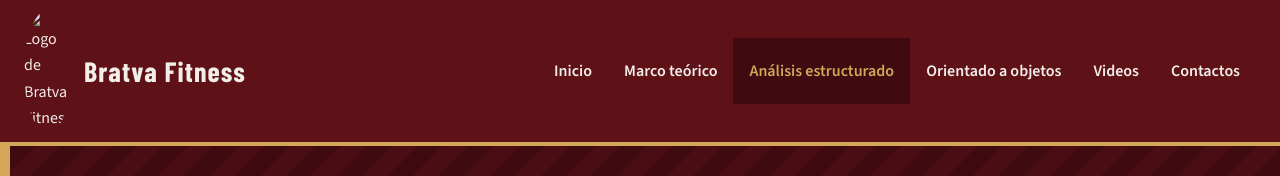
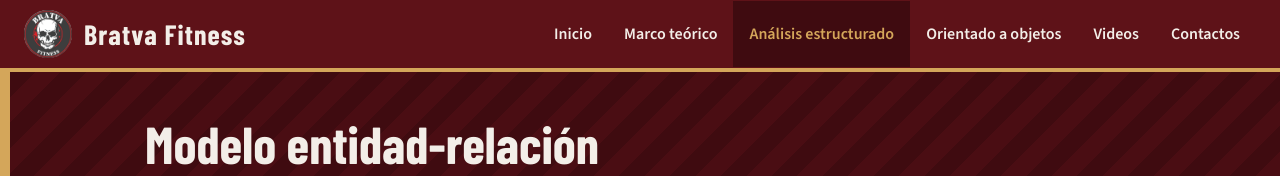
Before and after one commit to JoelMP1407/proyectoINF-241, a plain HTML site: page der.html in a window 1280 px wide. Shown: the top 176 px of the page. Drawn offline with nearby package versions, Linux system fonts and the light colour scheme.

Commit message:
arreglo logo

```diff
--- a/der.html
+++ b/der.html
@@ -10,7 +10,7 @@
 </head>
 <body>
 <header class="top">
-  <a class="brand" href="index.html"><img src="img/logo.png" alt="Logo de Bratva Fitness" width="48" height="48"><span>Bratva Fitness</span></a>
+  <a class="brand" href="index.html"><img src="img/logo.jpeg" alt="Logo de Bratva Fitness" width="48" height="48"><span>Bratva Fitness</span></a>
   <button class="burger" aria-label="Abrir menú" aria-expanded="false">Menú</button>
   <nav aria-label="Menú principal"><ul class="menu"><li><a href="index.html">Inicio</a></li><li><a href="marco-teorico.html">Marco teórico</a></li><li><a href="analisis-estructurado.html" class="act" aria-haspopup="true">Análisis estructurado</a><ul class="sub"><li><a href="modelo-ambiental.html">Modelo ambiental</a></li><li><a href="dfd.html">Diagramas de flujo de datos</a></li><li><a href="diccionario-de-datos.html">Diccionario de datos</a></li><li><a href="der.html" class="act">Modelo entidad-relación</a></li></ul></li><li><a href="orientado-a-objetos.html" aria-haspopup="true">Orientado a objetos</a><ul class="sub"><li><a href="diagramas-uml.html">Diagramas UML</a></li><li><a href="casos-de-uso.html">Casos de uso</a></li><li><a href="diagrama-de-clases.html">Diagrama de clases</a></li><li><a href="diagrama-de-secuencia.html">Diagrama de secuencia</a></li><li><a href="diagrama-de-comunicacion.html">Diagrama de comunicación</a></li></ul></li><li><a href="videos.html">Videos</a></li><li><a href="contactos.html">Contactos</a></li></ul></nav>
 </header>
```
Also changed, not shown: analisis-estructurado.html (+1 -1 lines), casos-de-uso.html (+1 -1 lines), contactos.html (+1 -1 lines), dfd.html (+1 -1 lines), diagrama-de-clases.html (+1 -1 lines), diagrama-de-comunicacion.html (+1 -1 lines), diagrama-de-secuencia.html (+1 -1 lines), diagramas-uml.html (+0 -1 lines), diccionario-de-datos.html (+1 -1 lines), index.html (+1 -1 lines), marco-teorico.html (+1 -1 lines), modelo-ambiental.html (+1 -1 lines), orientado-a-objetos.html (+1 -1 lines), videos.html (+1 -1 lines).
